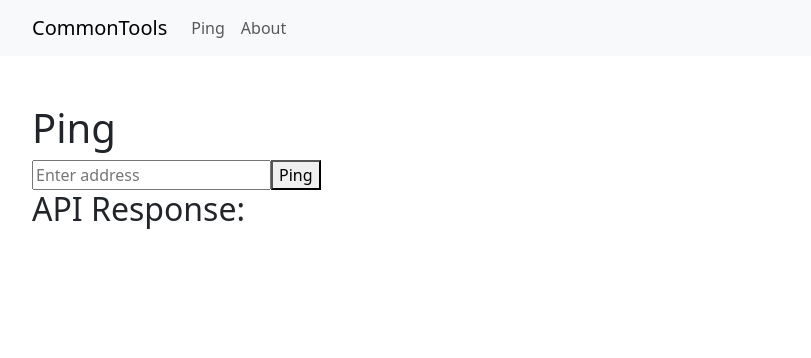
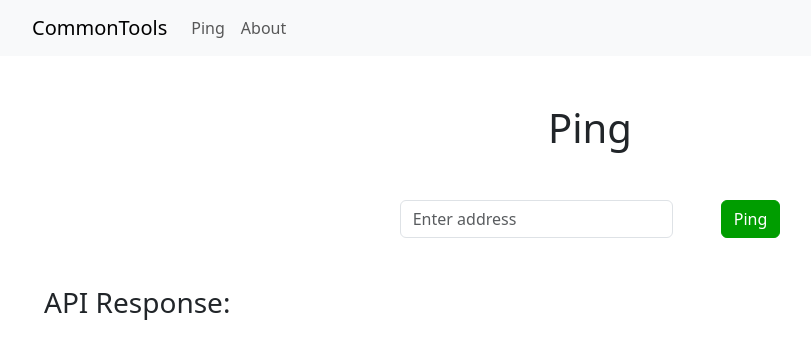
Before and after one commit to QuentinHelion/common-tools, a React (Create React App) app: page /ping in a window 1280 px wide. Shown: the top 358 px of the page, without its empty margins (50-861 px from the left). Built offline with nearby package versions, Linux system fonts and the light colour scheme.

Commit message:
work in style

```diff
--- a/src/components/pages/Home.js
+++ b/src/components/pages/Home.js
@@ -1,5 +1,5 @@
 import DivArray from "../../cummon/DivArray/DivArray";
-import Button from "../../cummon/Button/Button";
+import ButtonLink from "../../cummon/ButtonLink/ButtonLink";
 import React from "react";
 import Container from "react-bootstrap/Container";
 
@@ -44,7 +44,7 @@ function Home() {
                     publicam animus pristinus ac perennis cum C. Caesare reducit, reconciliat,
                     restituit in gratiam.
                 </p>
-                <Button inner="Learn more..." link="/about"/>
+                <ButtonLink inner="Learn more..." link="/about"/>
             </Container>
         </Container>
     );
--- a/src/components/pages/Ping.js
+++ b/src/components/pages/Ping.js
@@ -1,9 +1,10 @@
 import React, { useState } from 'react';
 import Container from "react-bootstrap/Container";
+import PageTitle from "../../cummon/PageTittle/PageTitle";
+import Button from "../../cummon/Button/Button";
 
 function Ping() {
     const [inputValue, setInputValue] = useState('');
-    const [apiData, setApiData] = useState(null);
 
     const handleInputChange = (event) => {
         setInputValue(event.target.value);
@@ -14,13 +15,12 @@ function Ping() {
         let stat_max = 0
         let stat_moy = 0
         let i = 0;
-        console.log(stat_max);
         array.forEach((items)=>{
             stat_min = items.temp < stat_min ? items.temp : stat_min;
             stat_max = items.temp > stat_max ? items.temp : stat_max;
             stat_moy += items.temp;
             i++;
-            document.getElementById('result').innerHTML += `<pre>Ping: octets=${items.octets} temps=${items.temp} ms TTL=${ items.ttl}</pre>`;
+            document.getElementById('result').innerHTML += `Ping: octets=${items.octets} temps=${items.temp} ms TTL=${ items.ttl}\n`;
         })
         stat_moy = parseInt( stat_moy / i );
         document.getElementById('result').innerHTML += `Stats: min=${stat_min}ms, max=${stat_max}ms, moy=${stat_moy}ms`;
@@ -40,18 +40,25 @@ function Ping() {
 
     return (
         <Container>
-            <h1>Ping</h1>
+            <PageTitle title="Ping"/>
+            <Container>
+                <div className="d-flex justify-content-center">
                     <input
                         type="text"
                         value={inputValue}
                         onChange={handleInputChange}
+                        className="form-control w-25 me-5"
                         placeholder="Enter address"
                     />
-            <button onClick={fetchData}>Ping</button>
+                    <Button event={fetchData} inner="Ping"/>
+                </div>
                 <div>
-                <h2>API Response:</h2>
-                <div id="result"></div>
+                    <h3 className="mt-5">API Response:</h3>
+                    <pre>
+                        <code id="result" className=".ide-container"></code>
+                    </pre>
                 </div>
+            </Container>
         </Container>
     );
 }
--- a/src/cummon/Button/Button.js
+++ b/src/cummon/Button/Button.js
@@ -2,15 +2,15 @@ import PropTypes from "prop-types";
 // import '../../styles/index.css';
 import './Button.css';
 
-const Button = ({inner, link}) => {
+const Button = ({inner, event}) => {
     return (
-        <a className="btn btn-primary" href={link}>{inner}</a>
+        <button className="btn btn-primary" onClick={event}>{inner}</button>
     )
 }
 
 Button.propTypes = {
     inner: PropTypes.string.isRequired,
-    link: PropTypes.string.isRequired
+    event: PropTypes.any
 }
 
 export default Button;
--- /dev/null
+++ b/src/cummon/ButtonLink/ButtonLink.css
@@ -0,0 +1,9 @@
+.btn-primary {
+    background-color: var(--primary-color);
+    border-color: var(--primary-color);
+}
+
+.btn-primary:hover {
+    background-color: var(--primary-color-hover);
+    border-color: var(--primary-color-hover);
+}
--- /dev/null
+++ b/src/cummon/ButtonLink/ButtonLink.js
@@ -0,0 +1,16 @@
+import PropTypes from "prop-types";
+// import '../../styles/index.css';
+import './ButtonLink.css';
+
+const ButtonLink = ({inner, link}) => {
+    return (
+        <a className="btn btn-primary" href={link}>{inner}</a>
+    )
+}
+
+ButtonLink.propTypes = {
+    inner: PropTypes.string.isRequired,
+    link: PropTypes.string.isRequired
+}
+
+export default ButtonLink;
--- /dev/null
+++ b/src/cummon/PageTittle/PageTitle.js
@@ -0,0 +1,17 @@
+import React from 'react';
+import PropTypes from 'prop-types';
+import './PageTitle.css'
+
+const PageTitle = ({title}) => {
+    return (
+        <div className="mb-5">
+            <h1 className="text-center">{title}</h1>
+        </div>
+    )
+}
+
+PageTitle.propTypes = {
+    title: PropTypes.string.isRequired
+}
+
+export default PageTitle;
--- a/src/index.js
+++ b/src/index.js
@@ -1,6 +1,7 @@
 import * as React from 'react';
 import 'bootstrap/dist/css/bootstrap.min.css';
 import './styles/root.css';
+import './styles/styles.css';
 import {StrictMode} from 'react';
 import {createRoot} from 'react-dom/client';
 import {BrowserRouter} from 'react-router-dom';
--- /dev/null
+++ b/src/styles/styles.css
@@ -0,0 +1,14 @@
+pre {
+    white-space: pre-wrap;       /* Since CSS 2.1 */
+}
+
+.ide-container {
+    border: 1px solid #ddd;
+    border-radius: 5px;
+    padding: 10px;
+    background-color: hsl(0,0%,96.5%);;
+    font-family: monospace;
+    height: 400px;
+    overflow: auto;
+    color: black;
+}
```
Also changed, not shown: src/cummon/PageTittle/PageTitle.css (added). Lines whose indentation alone changed are shown as unchanged.
